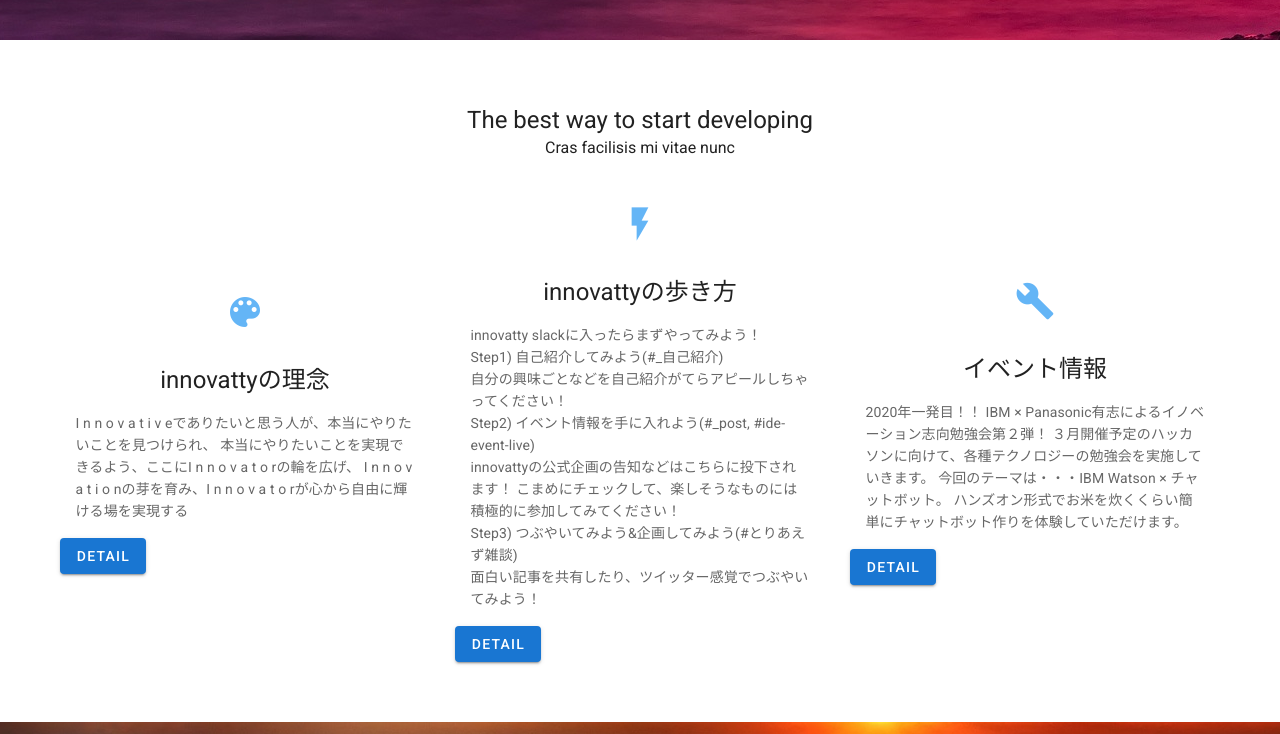
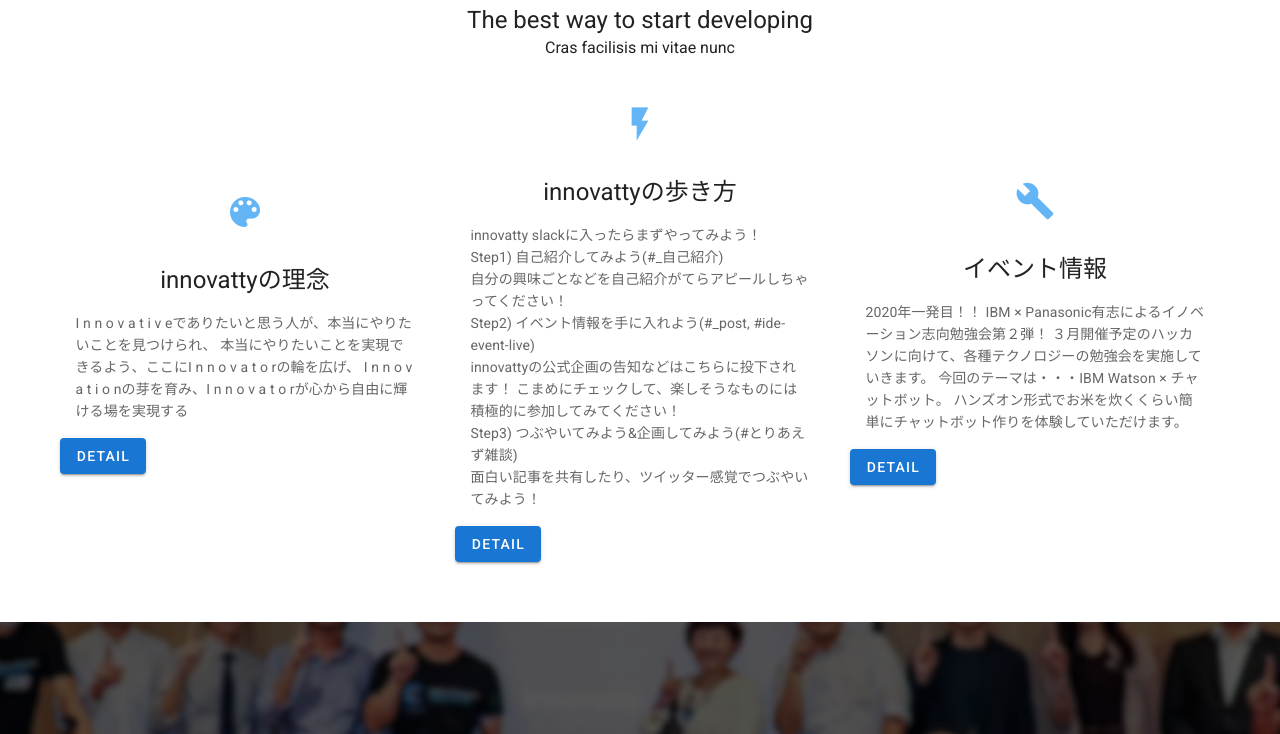
Before and after one commit to innovatty-home/top, a Vue app: page / in a window 1280 px wide. Shown: the part 560-1294 px from the top of the page. Built offline with nearby package versions, Linux system fonts and the light colour scheme.

Commit message:
背景画像の設定

```diff
--- a/src/components/TopPage.vue
+++ b/src/components/TopPage.vue
@@ -2,7 +2,7 @@
   <v-app light>
     <v-content>
       <section>
-        <v-parallax src="@/assets/hero.jpeg" height="600">
+        <v-parallax src="@/assets/bg1.png" height="500">
           <v-layout column align-center justify-center class="white--text">
             <img
               src="@/assets/innovatty_logo.png"
@@ -33,7 +33,7 @@
       </section>
 
       <section>
-        <v-parallax src="@/assets/section.jpg" height="380">
+        <v-parallax src="@/assets/meetup_photo.png" height="380">
           <v-layout column align-center justify-center>
             <div class="headline white--text mb-4 text-center">
               Web development has never been easier
```
